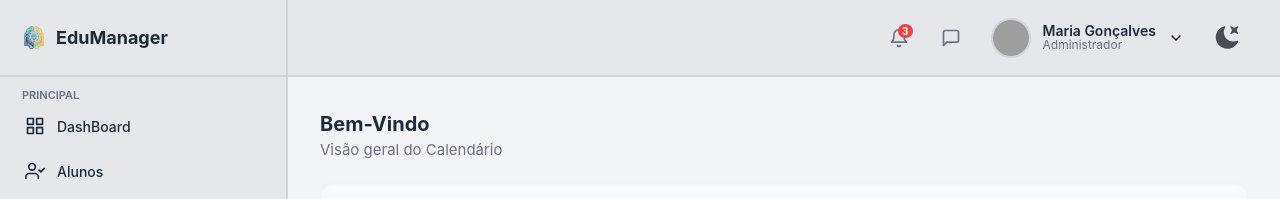
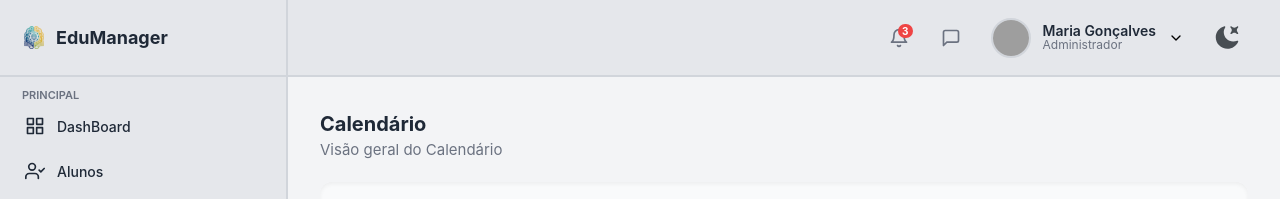
Before and after one commit to DevPeress/EduConnect-Web, a React (Vite) app: page /admin/calendario in a window 1280 px wide. Shown: the top 199 px of the page. Built offline with nearby package versions, Linux system fonts and the light colour scheme; grey boxes are pictures that could not be loaded.

Commit message:
Finalizando configuração do calendário na pagina adm

```diff
--- a/src/paginas/Administracao/Calendario/index.tsx
+++ b/src/paginas/Administracao/Calendario/index.tsx
@@ -36,7 +36,7 @@ const CalendarioAdm = () => {
       <Aside />
 
       <Main
-        titulo="Bem-Vindo"
+        titulo="Calendário"
         desc="Visão geral do Calendário"
         botao={{
           ativo: false,
```
